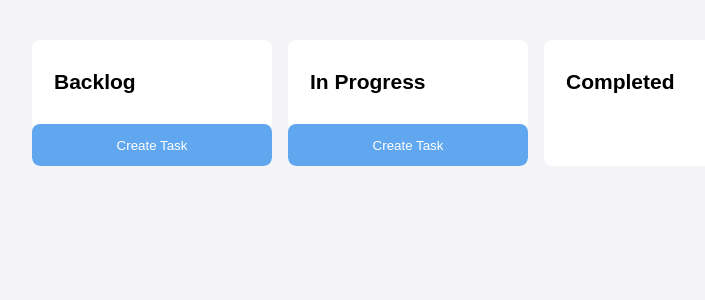
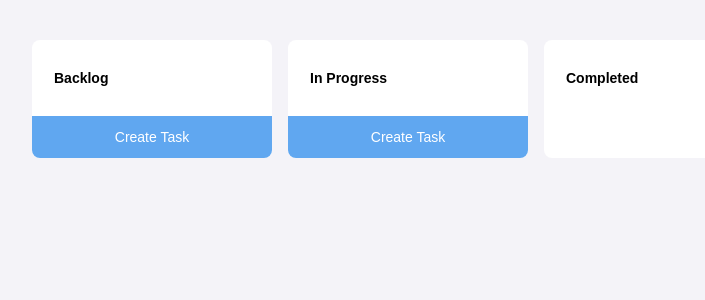
Before and after one commit to amymc/kanban, a React (Create React App) app: page / in a window 1280 px wide. Shown: the top 300 px of the page, without its empty margins (232-937 px from the left). Built offline with nearby package versions, Linux system fonts and the light colour scheme.

Commit message:
wip: remove local storage for now, style buttons

```diff
--- a/src/App.context.js
+++ b/src/App.context.js
@@ -9,7 +9,7 @@ export class AppProvider extends React.Component {
   state = {
     stage: null,
     currentTaskId: null,
-    tasks: JSON.parse(localStorage.getItem("tasks")) || {},
+    tasks: {},
   };
 
   onChange = (key, value) => {
@@ -22,31 +22,25 @@ export class AppProvider extends React.Component {
       [uuid()]: {
         title,
         description,
-        dueDate: Date.parse(new Date(dueDate)),
+        dueDate: new Date(dueDate),
         stage: this.state.stage,
       },
     };
-    this.setState({ tasks: { ...this.state.tasks, ...newTask } }, () =>
-      localStorage.setItem("tasks", JSON.stringify(this.state.tasks))
-    );
+    this.setState({ tasks: { ...this.state.tasks, ...newTask } });
   };
 
   deleteTask = (e, id) => {
     const { [id]: value, ...newTasks } = this.state.tasks;
-    debugger;
-    this.setState({ tasks: newTasks }, () =>
-      localStorage.setItem("tasks", JSON.stringify(this.state.tasks))
-    );
+    this.setState({ tasks: newTasks });
   };
 
   updateTaskStage = (taskId, newStage) => {
     debugger;
     const newDueDate =
       stages[newStage] === stages.completed
-        ? Date.parse(new Date())
+        ? new Date()
         : this.state.tasks[taskId].dueDate;
-    this.setState(
-      {
+    this.setState({
       tasks: {
         ...this.state.tasks,
         [taskId]: {
@@ -55,9 +49,7 @@ export class AppProvider extends React.Component {
           dueDate: newDueDate,
         },
       },
-      },
-      () => localStorage.setItem("tasks", JSON.stringify(this.state.tasks))
-    );
+    });
   };
 
   render() {
--- a/src/App.js
+++ b/src/App.js
@@ -8,6 +8,7 @@ import TaskForm from "./TaskForm";
 import { stages } from "./utils";
 
 const app = css({
+  position: "relative",
   height: "100%",
   padding: 40,
   backgroundColor: "#f4f3f8",
@@ -17,7 +18,6 @@ const app = css({
 
 const appInner = css({
   display: "flex",
-  position: "relative",
   justifyContent: "center",
 });
 
--- a/src/Button.js
+++ b/src/Button.js
@@ -1,33 +1,27 @@
 import React from "react";
 import { css } from "emotion";
-// import { css } from "@emotion/core";
 
-const button = css`
-  height: 42px;
-  background-color: #60a7f0;
-  color: #fff;
-  border: none;
-  border-radius: 8px;
-  font-family: Arial, Helvetica, sans-serif;
-  font-size: 14;
-  &:hover: {
-    backgroundColor: #7858f6;
-    cursor: pointer;
+const button = css({
+  height: 42,
+  backgroundColor: "#60a7f0",
+  color: "#fff",
+  border: "none",
+  borderRadius: 8,
+  fontFamily: "Arial, Helvetica, sans-serif",
+  fontSize: 14,
+  "&:hover": {
+    backgroundColor: "#7858f6",
+    cursor: "pointer",
   },
-`;
+});
 
-const danger = css`
-  margin-right: auto;
-  color: #ec3330;
-`;
-
-const large = css`
-  border-radius: none;
-`;
-
-const Button = ({ label, onClick, type }) => {
+const Button = ({ label, onClick, buttonStyle, type }) => {
   return (
-    <button type='button' className={button} onClick={onClick}>
+    <button
+      type={type ? type : "button"}
+      className={`${button} ${buttonStyle}`}
+      onClick={onClick}
+    >
       {label}
     </button>
   );
--- a/src/Card.js
+++ b/src/Card.js
@@ -2,6 +2,7 @@ import React, { Fragment } from "react";
 import { css } from "emotion";
 import { useApp } from "./App.context";
 import { useModal } from "./Modal.context";
+import Button from "./Button";
 import { stages } from "./utils";
 
 const card = css({
@@ -66,12 +67,14 @@ const Card = ({ description, dueDate, id, title, stage }) => {
     );
   };
 
+  debugger;
+
   return (
     <div className={card}>
       <section className={body} onClick={onClick}>
         {title}
         {stages[stage] === stages.completed ? `Completed` : `Due`}{" "}
-        {new Date(dueDate).toDateString()}
+        {dueDate.toDateString()}
         {description}
       </section>
       {renderButtons(stage)}
--- a/src/Column.js
+++ b/src/Column.js
@@ -18,7 +18,12 @@ const column = css({
 
 const h2 = css({
   margin: "30px 22px",
+  fontSize: 14,
 });
+
+const large = css`
+  border-radius: 0;
+`;
 
 const Column = ({ canCreateTask, heading, tasks, stage }) => {
   const { onChange } = useApp();
@@ -29,6 +34,7 @@ const Column = ({ canCreateTask, heading, tasks, stage }) => {
     e.preventDefault();
     debugger;
     onChange("stage", stage);
+    onChange("currentTaskId", null);
     toggleModal();
   };
 
@@ -39,7 +45,7 @@ const Column = ({ canCreateTask, heading, tasks, stage }) => {
         return <Card key={index} id={id} {...task} />;
       })}
       {canCreateTask && (
-        <Button label='Create Task' onClick={onClick} type='large' />
+        <Button label='Create Task' onClick={onClick} buttonStyle={large} />
       )}
     </div>
   );
--- a/src/Modal.js
+++ b/src/Modal.js
@@ -1,9 +1,9 @@
-import React from "react";
+import React, { Fragment } from "react";
 import { css } from "emotion";
 
 const modal = css({
   position: "absolute",
-  top: 10,
+  top: 40,
   left: 0,
   right: 0,
   width: 420,
@@ -14,8 +14,23 @@ const modal = css({
   boxShadow: "0px 0px 6px grey",
 });
 
+const background = css({
+  position: "absolute",
+  top: 0,
+  left: 0,
+  right: 0,
+  bottom: 0,
+  opacity: 0.5,
+  backgroundColor: "#fff",
+});
+
 const Modal = ({ children }) => {
-  return <div className={modal}>{children}</div>;
+  return (
+    <Fragment>
+      <div className={background} />
+      <div className={modal}>{children}</div>
+    </Fragment>
+  );
 };
 
 export default Modal;
--- a/src/TaskForm.js
+++ b/src/TaskForm.js
@@ -15,16 +15,37 @@ const heading = css({
 });
 
 const input = css({
-  height: 32,
+  minHeight: 32,
   border: "2px solid #e9e9ef",
   borderRadius: 5,
   padding: 5,
   margin: "5px 0",
 });
 
+const largeInput = css`
+  ${input};
+  min-height: 64px;
+  max-width: 352px;
+`;
+
 const buttonWrapper = css({
   display: "flex",
   justifyContent: "flex-end",
+  marginTop: 14,
+});
+
+const danger = css({
+  marginRight: "auto",
+  backgroundColor: "#ec3330",
+});
+
+const flatButton = css({
+  color: "#60a7f0",
+  backgroundColor: "transparent",
+  marginRight: 8,
+  "&:hover": {
+    color: "#fff",
+  },
 });
 
 const TaskForm = ({ title, description, dueDate, id }) => {
@@ -45,6 +66,12 @@ const TaskForm = ({ title, description, dueDate, id }) => {
     });
   };
 
+  const onDelete = () => {
+    debugger;
+    deleteTask(id);
+    toggleModal();
+  };
+
   const onSubmit = e => {
     e.preventDefault();
     createTask(values);
@@ -63,19 +90,19 @@ const TaskForm = ({ title, description, dueDate, id }) => {
         onChange={onChange}
         required
       />
-      <input
+      <textarea
         type='text'
         value={values.description}
         placeholder='Description'
         name='description'
-        className={input}
+        className={largeInput}
         onChange={onChange}
       />
       <input
         type='text'
         onFocus={e => (e.currentTarget.type = "date")}
         onBlur={e => (e.currentTarget.type = "text")}
-        value={values.dueDate}
+        value={values.dueDate.toLocaleString().split(",")[0]}
         placeholder='Due on'
         name='dueDate'
         className={input}
@@ -84,10 +111,11 @@ const TaskForm = ({ title, description, dueDate, id }) => {
       />
 
       <div className={buttonWrapper}>
-        <Button label='Delete' type='danger' onClick={e => deleteTask(e, id)} />
-        {title && <Button label='Delete' onClick={e => deleteTask(e, id)} />}
-        <Button label='Cancel' onClick={toggleModal} />
-        <input type='submit' label='Create' />
+        {title && (
+          <Button label='Delete' buttonStyle={danger} onClick={onDelete} />
+        )}
+        <Button label='Cancel' buttonStyle={flatButton} onClick={toggleModal} />
+        <Button type='submit' label='Create' />
       </div>
     </form>
   );
```
Lines whose indentation alone changed are shown as unchanged.
